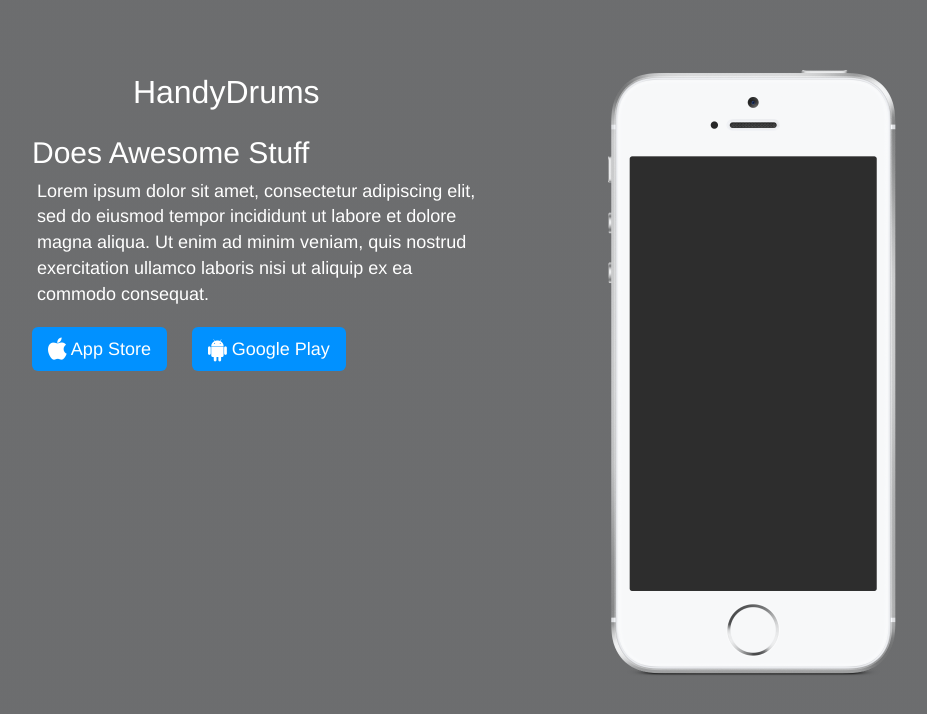
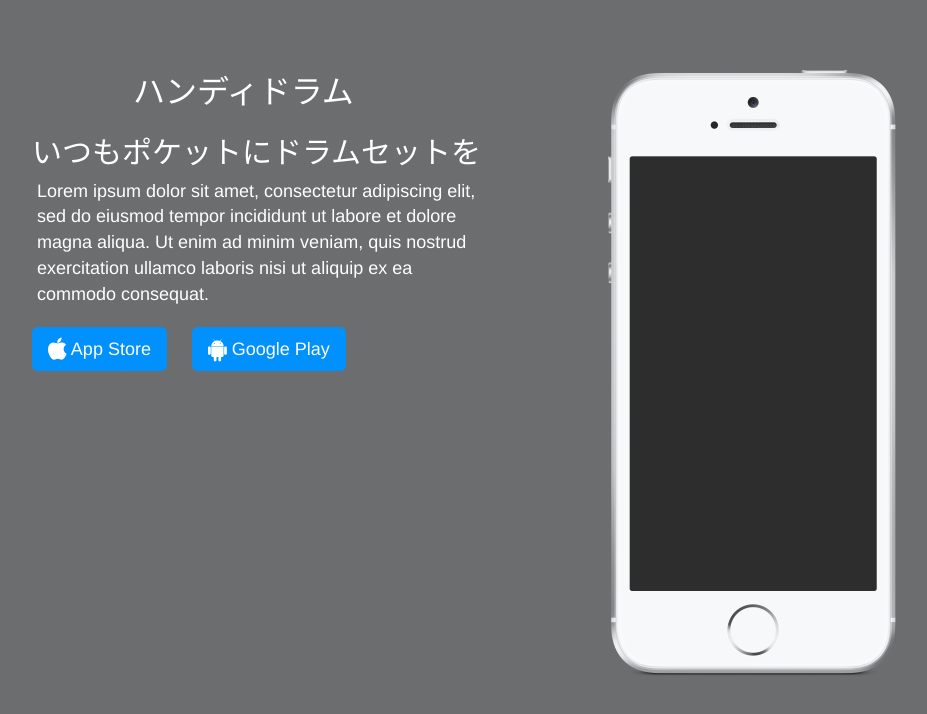
Before and after one commit to joshbuchea/awesome-app-landing-page, a Jekyll site: the page built from index.html, in a window 1280 px wide. Shown: the top 714 px of the page, without its empty margins (133-1060 px from the left). Built offline with Jekyll 4.4.1, drawn with Linux system fonts in a browser that asks for light colours; nearby versions of some CDN libraries.

Commit message:
_config見出し変更

```diff
--- a/_config.yml
+++ b/_config.yml
@@ -8,7 +8,7 @@
 # General App Info
 #
 app:
-  name: HandyDrums # REQUIRED - Enter your app name
+  name: ハンディドラム # REQUIRED - Enter your app name
   ios_id: 1060365051 # REQUIRED - 10 Digit Numeric App ID (lookup in iTunes Connect)
   android_id: jp.smarteducation.penpepen.handydrum # Optional - Enter Android app id like: com.example.app
 
@@ -25,7 +25,7 @@ app:
 #
 # Marketing
 #
-marketing_header: Does Awesome Stuff # Optional
+marketing_header: いつもポケットにドラムセットを # Optional
 marketing_desc: Lorem ipsum dolor sit amet, consectetur adipiscing elit, sed do eiusmod tempor incididunt ut labore et dolore magna aliqua. Ut enim ad minim veniam, quis nostrud exercitation ullamco laboris nisi ut aliquip ex ea commodo consequat.
 
 #
```
